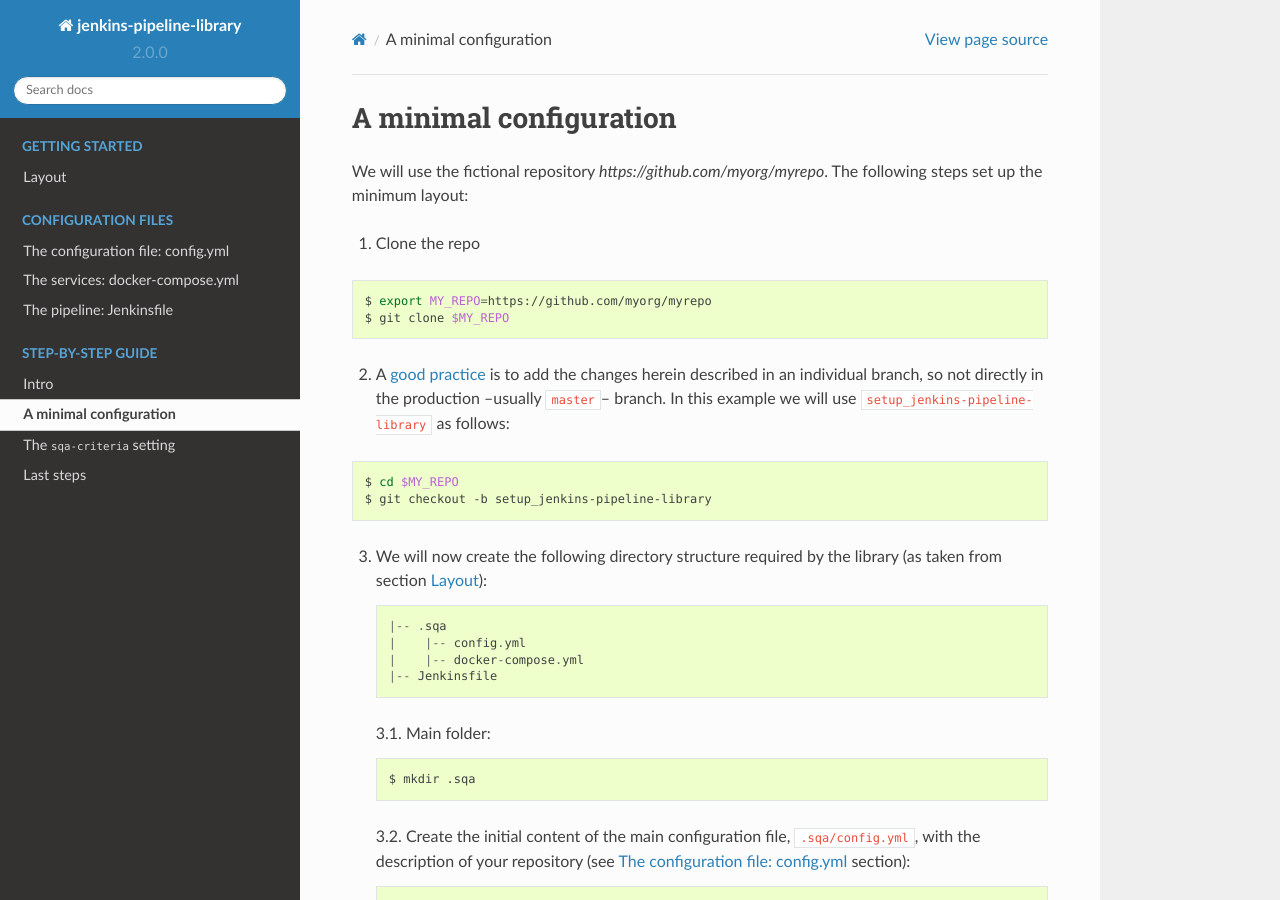
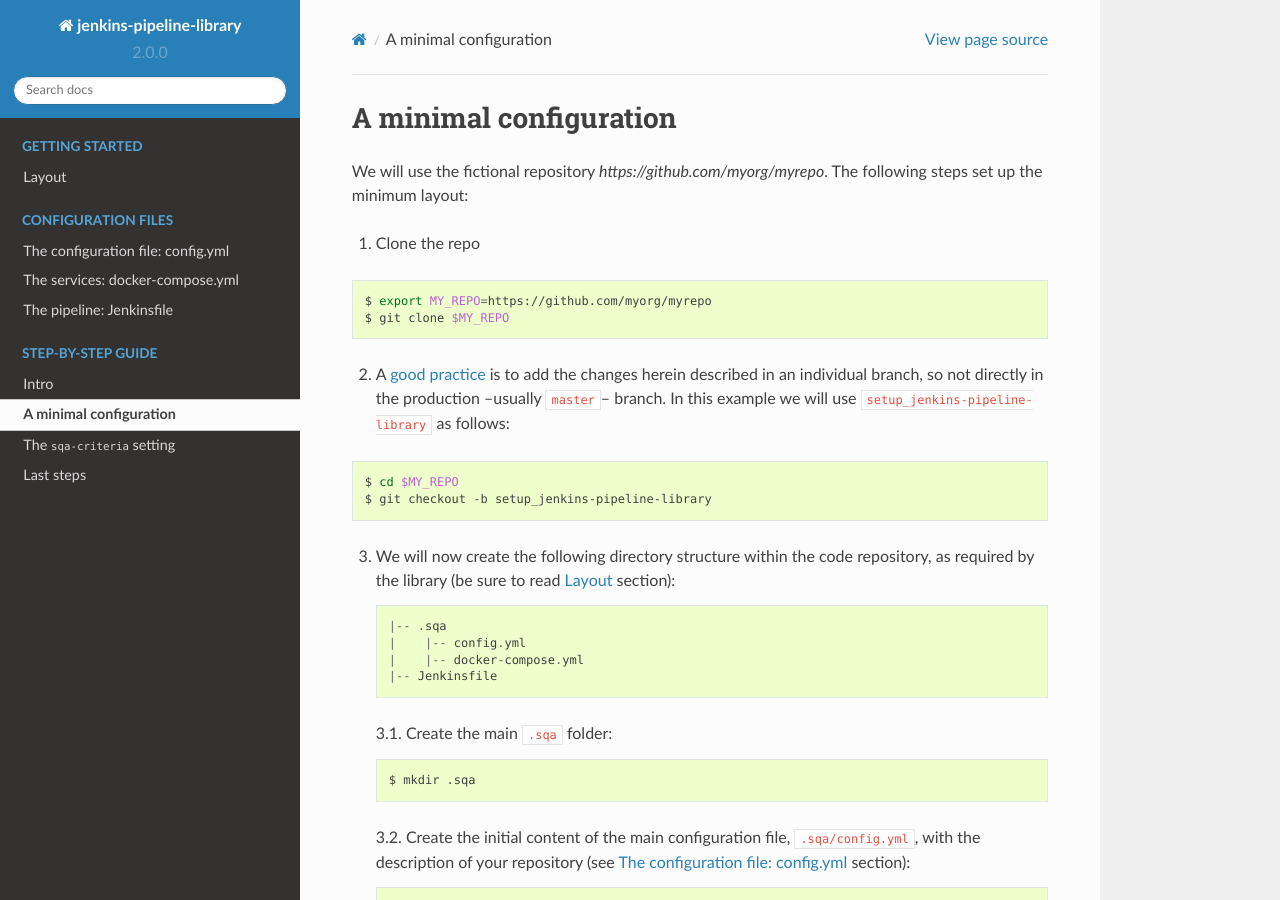
Before and after one commit to indigo-dc/jenkins-pipeline-library, a Sphinx documentation site: the page built from docs/user/step_by_step/min_configuration.rst, in a window 1280 px wide and 900 px high. Built offline with Sphinx 7.4.7 and the Read the Docs theme 2.0.0, drawn with Linux system fonts in a browser that asks for light colours.

Commit message:
rephrase point 3

```diff
--- a/docs/user/step_by_step/min_configuration.rst
+++ b/docs/user/step_by_step/min_configuration.rst
@@ -22,8 +22,9 @@ following steps set up the minimum layout:
    $ git checkout -b setup_jenkins-pipeline-library
 
 
-3. We will now create the following directory structure required by the library
-   (as taken from section :ref:`Layout`):
+3. We will now create the following directory structure within the code
+   repository, as required by the library (be sure to read :ref:`Layout`
+   section):
 
    ::
 
@@ -32,7 +33,7 @@ following steps set up the minimum layout:
        |    |-- docker-compose.yml
        |-- Jenkinsfile
 
-   3.1. Main folder:
+   3.1. Create the main ``.sqa`` folder:
 
    .. code:: bash
 
```
